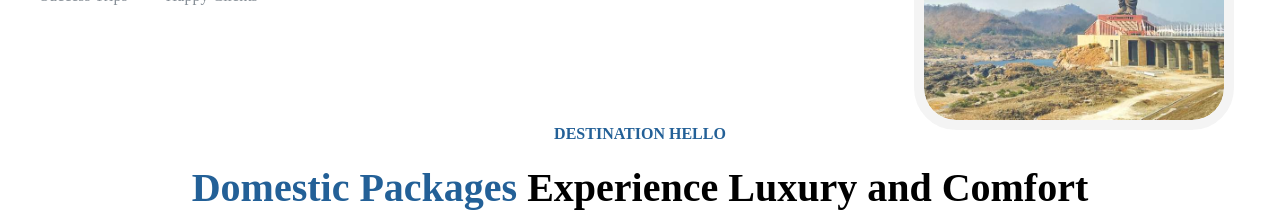
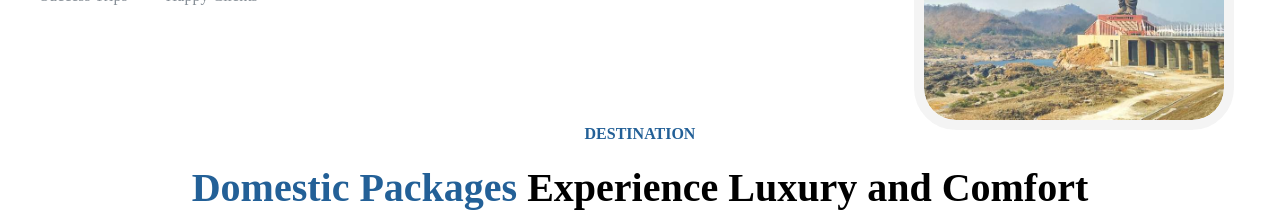
Before and after one commit to SujalShah2003/Holiday-Point, a React (Vite) app: page / in a window 1280 px wide. Shown: the part 1020-1232 px from the top of the page. Built offline with nearby package versions, Linux system fonts and the light colour scheme; no server answers; a web font is replaced by a local one.

Commit message:
Redu the changes for checking CICD

```diff
--- a/src/view/components/DomesticPackages.tsx
+++ b/src/view/components/DomesticPackages.tsx
@@ -46,7 +46,7 @@ const DomesticPackages = () => {
               fw={600}
               fz={{ base: "xs", sm: "md" }}
             >
-              Destination Hello
+              Destination
             </Text>
             <Title
               fw={600}
```
